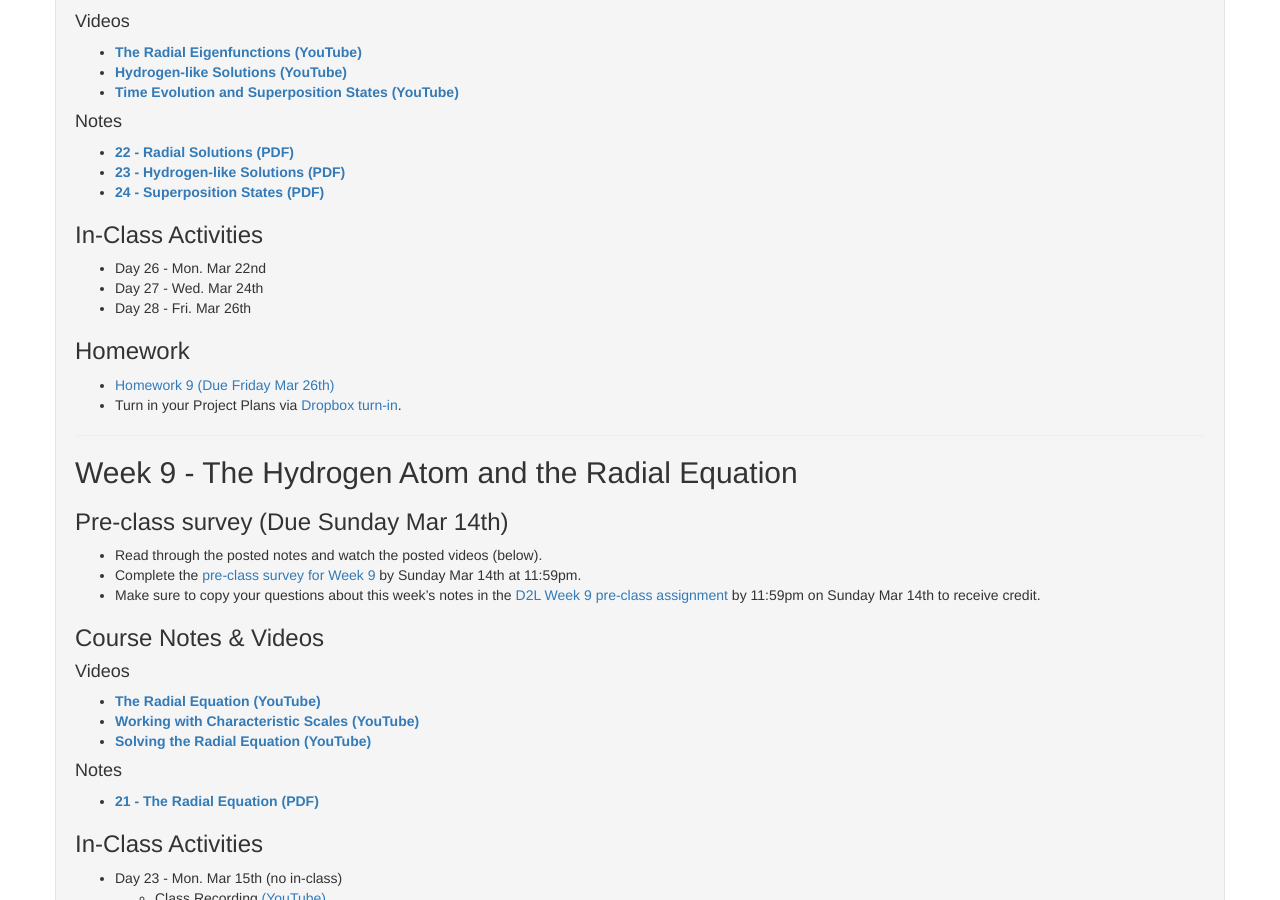
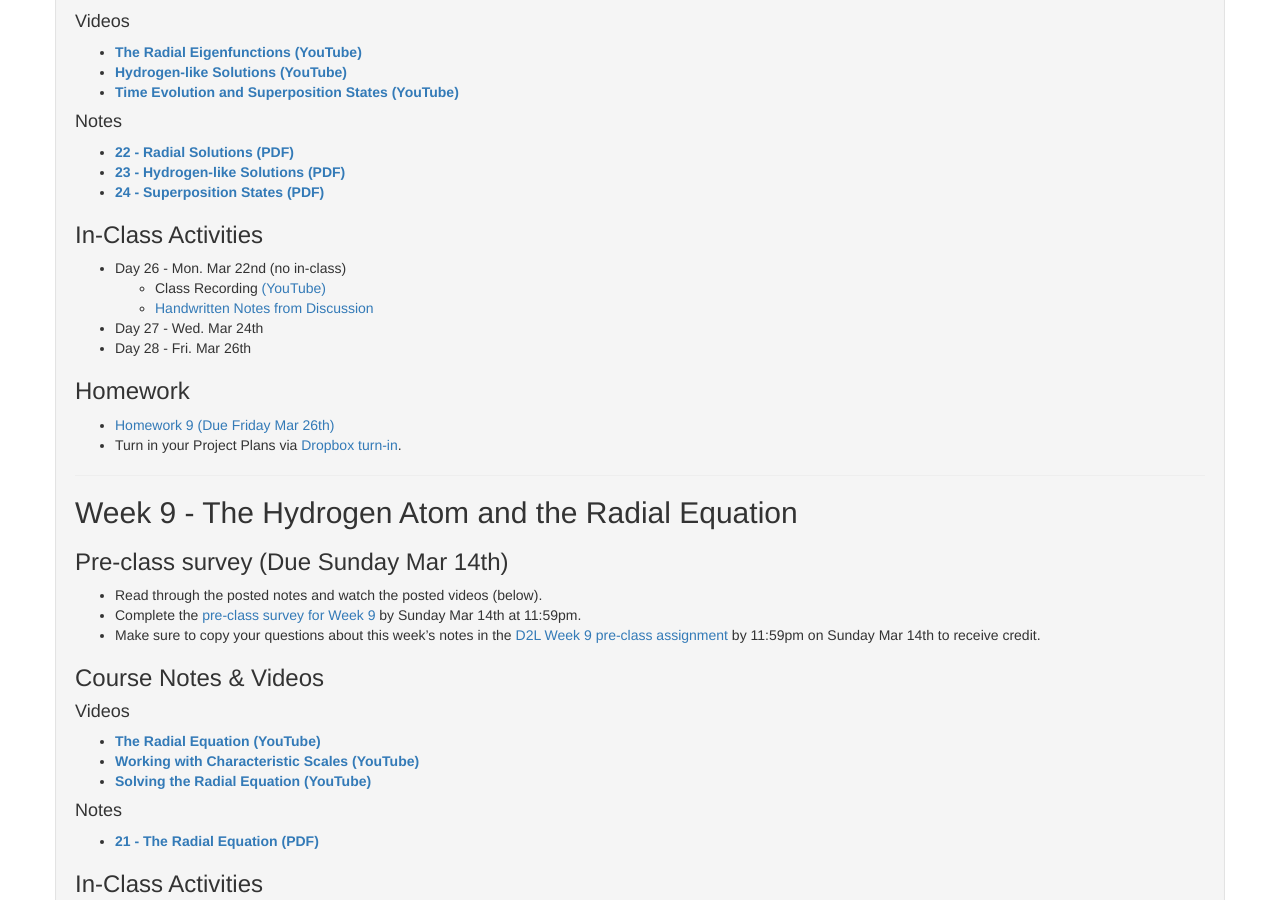
Before and after one commit to dannycab/phy472msu_s2021, a Jekyll site: the page built from notes/index.md, in a window 1280 px wide and 900 px high, scrolled down 365 px. Built offline with Jekyll 4.4.1, drawn with Linux system fonts in a browser that asks for light colours.

Commit message:
updated with day 26 notes

```diff
--- a/notes/index.md
+++ b/notes/index.md
@@ -30,7 +30,9 @@ use_math: true
 
 ### In-Class Activities
 
-* Day 26 - Mon. Mar 22nd
+* Day 26 - Mon. Mar 22nd (no in-class)
+  - Class Recording [(YouTube)](https://www.youtube.com/watch?v=FAWNmJce3AE)
+  - [Handwritten Notes from Discussion](./in-class/Day_26.pdf)
 * Day 27 - Wed. Mar 24th
 * Day 28 - Fri. Mar 26th
 
```
Also changed, not shown: 3 other files.
